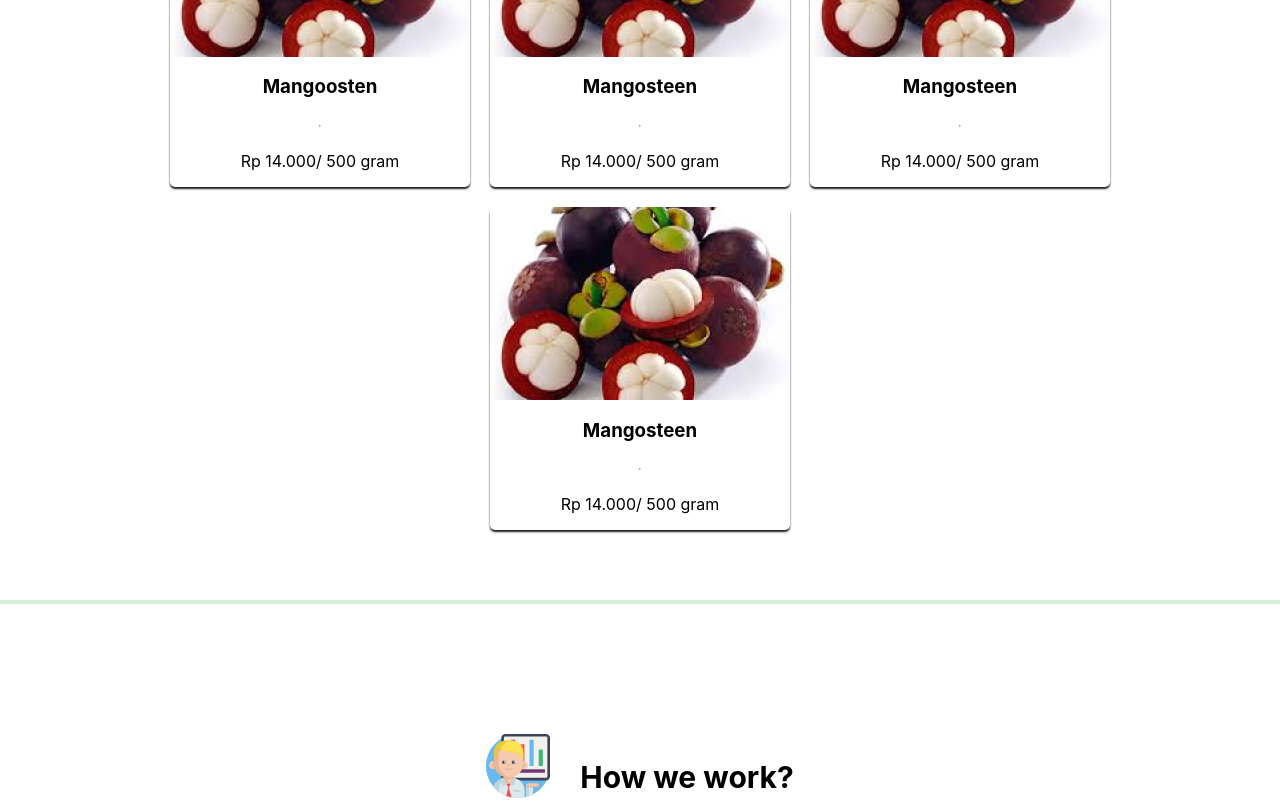
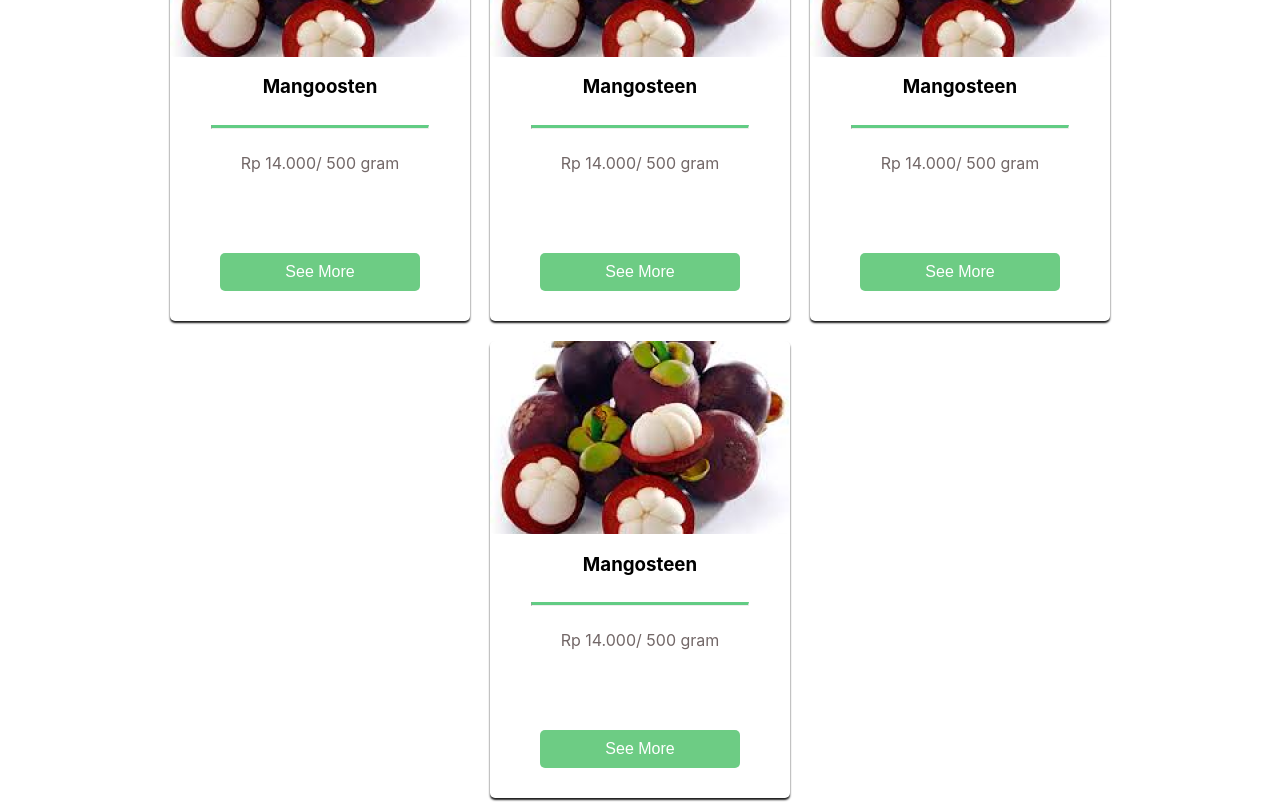
Before and after one commit to jobegood49/tanibisa-frontend, a React (Create React App) app: page / in a window 1280 px wide. Shown: the part 1560-2363 px from the top of the page. Built offline with nearby package versions, Linux system fonts and the light colour scheme; no server answers; a web font is replaced by a local one.

Commit message:
improve card styling

```diff
--- a/src/components/CommoditiesCard.js
+++ b/src/components/CommoditiesCard.js
@@ -16,13 +16,41 @@ const CardImage = styled.img`
   border-radius: 5px 5px;
 `;
 
+const StyledHr = styled.hr`
+  width: 216px;
+  border-top: 3px solid #62cc84;
+`;
+
+const PriceText = styled.p`
+  color: #726767;
+  margin-bottom: 50px;
+`;
+
+const CardButton = styled.button`
+  border-radius: 5px;
+  width: 200px;
+  padding: 10px;
+  margin: 30px 0;
+  border: none;
+  color: #fff;
+  background: #6dcc84;
+  font-size: 16px;
+  cursor: pointer;
+  transition: 0.2s;
+
+  &:hover {
+    background: hsla(138, 48%, 71%, 1);
+  }
+`;
+
 const CommoditiesCard = ({ item }) => {
   return (
     <Card>
-      <img src={item.image} alt={item.name} />
+      <CardImage src={item.image} alt={item.name} />
       <h3>{item.name}</h3>
-      <hr />
-      <p>{item.price}</p>
+      <StyledHr />
+      <PriceText>{item.price}</PriceText>
+      <CardButton>See More</CardButton>
     </Card>
   );
 };
```
